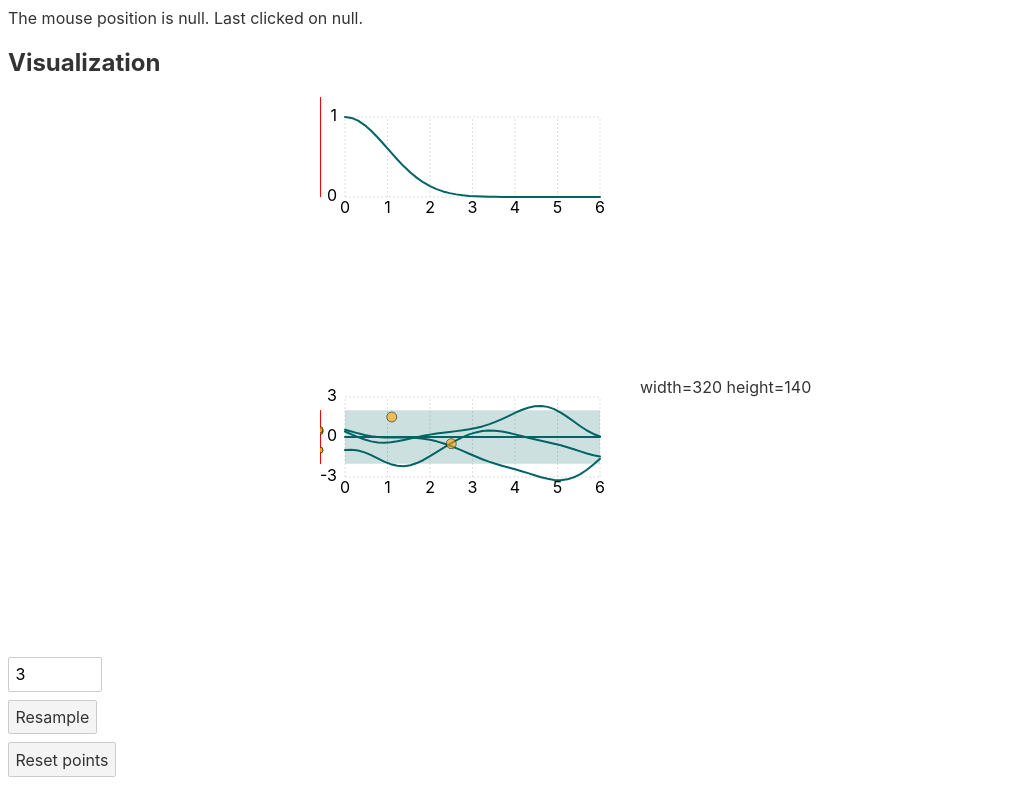
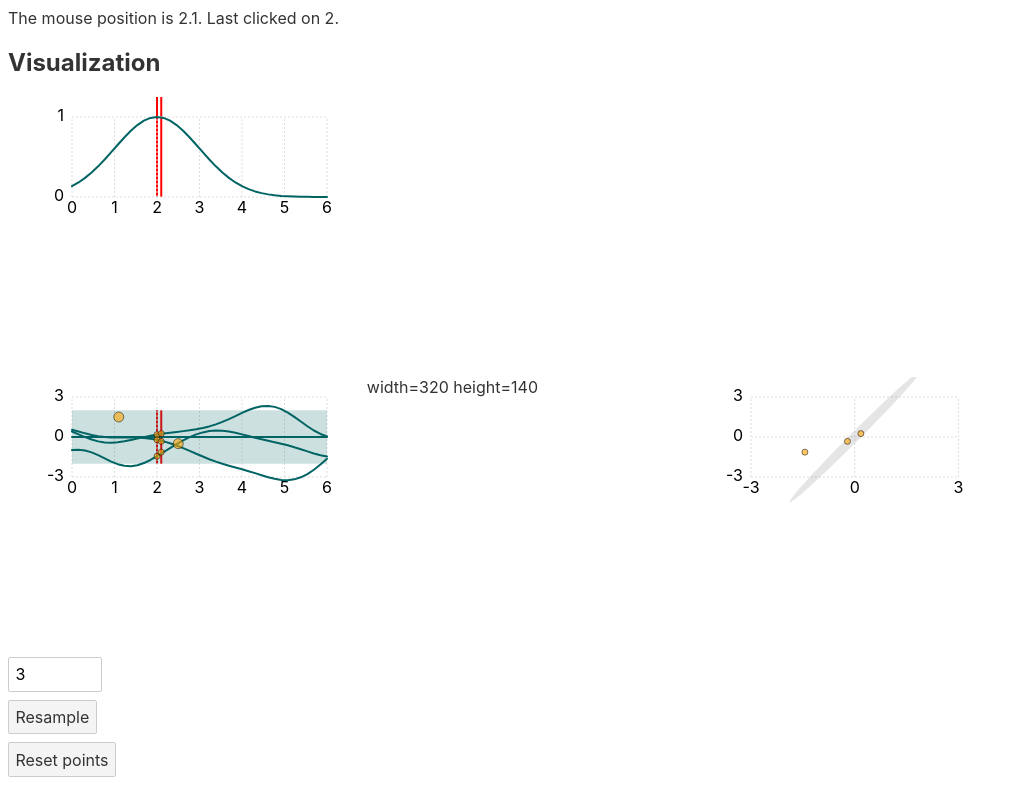
Before and after one commit to st--/interactive-gp-visualization, a Svelte app: page / in a window 1280 px wide. Shown: the whole page, without its empty margins (0-1018 px from the left). Built offline with nearby package versions, Linux system fonts and the light colour scheme.

Commit message:
add Covariance component

```diff
--- a/src/App.svelte
+++ b/src/App.svelte
@@ -22,10 +22,11 @@ vX: future thoughts
 <script lang="ts">
 	import Lineplot from './Lineplot.svelte';
 	import Kernelplot from './Kernelplot.svelte';
+	import Covariance from './Covariance.svelte';
 	import RandomSample from './RandomSample.svelte';
 	import { x1, x2, vs } from './store.js';
 	import { sqexp, matern12, white, sumKernel, covMatrix } from './kernels.js';
-	import { linspace, matrixSqrt, randn, sampleMvn } from './mymath.js';
+	import { linspace, matrixSqrt, randn, sampleMvn, covEllipse } from './mymath.js';
 	import { getIndexInSorted } from './binarysearch.js';
 
 	let num_grid = 40;
@@ -37,16 +38,19 @@ vX: future thoughts
 	$: k1s = xs.map(x => k($x1, x));
 	$: means = xs.map(_ => 0.0);
 	$: confidence = xs.map(x => 2 * Math.sqrt(k(x, x)));  // +/- 2 standard deviations
-	$: covMat = covMatrix(sumKernel([k, white(1e-6)]), xs);
+	$: kernelWithJitter = sumKernel([k, white(1e-6)]);
+	$: covMat = covMatrix(kernelWithJitter, xs);
 	$: covSqrt = matrixSqrt(covMat);
 	$: samples = sampleMvn(means, covSqrt, $vs);
 
+	// TODO: linear interpolation between two points
 	$: ysAtX1 = samples.getRow(getIndexInSorted(xs, $x1));
 	$: ysAtX2 = samples.getRow(getIndexInSorted(xs, $x2));
-	$: console.log(k1s);
-	$: console.log(samples);
-	$: console.log(`vs = ${$vs}`);
-	$: console.log(`covSqrt = ${covSqrt}`);
+
+	$: covY1Y2 = covMatrix(kernelWithJitter, [$x1, $x2]);
+	$: covProps = covEllipse(covY1Y2);
+	$: console.log(covProps);
+
 	// plot!
 	let points = [
 		{'x': 1.1, 'y': 1.5},
@@ -75,7 +79,10 @@ vX: future thoughts
 			<Kernelplot xs={xs} ys={k1s} />
 		</div>
 		<div class="chart" style="grid-row: 2; grid-column: 1;">
-			<Lineplot {xs} {means} {confidence} {samples} {points} {ysAtX1} {ysAtX2}/>
+			<Lineplot {xs} {means} {confidence} {samples} {points} {ysAtX1} {ysAtX2} />
+		</div>
+		<div class="chart" style="grid-row: 2; grid-column: 2;">
+			<Covariance {ysAtX1} {ysAtX2} {covProps} />
 		</div>
 	</div>
 	<RandomSample xsLength={num_grid} numSamples={numSamples} />
--- /dev/null
+++ b/src/Covariance.svelte
@@ -0,0 +1,84 @@
+<script>
+	import { onMount } from 'svelte';
+	import { scaleLinear } from 'd3-scale';
+	import { zip } from 'd3-array';
+	import Axes from './Axes.svelte';
+	export let ysAtX1, ysAtX2, covProps;
+
+	let svg;
+	let width = 200;
+	let height = 200;
+
+	const padding = { top: 20, right: 40, bottom: 40, left: 25 };
+
+	$: yTicks = height > 180 ?
+		[-3, -2, -1, 0, 1, 2, 3] :
+		[-3, 0, 3];
+	$: xTicks = yTicks;
+
+	$: xScale = scaleLinear()
+		.domain([minY, maxY])
+		.range([padding.left, width - padding.right]);
+
+	$: yScale = scaleLinear()
+		.domain([minY, maxY])
+		.range([height - padding.bottom, padding.top]);
+
+	$: yFactor = Math.abs((yScale(maxY) - yScale(minY)) / (maxY - minY));
+	$: console.log(yFactor);
+
+	$: yPairs = zip(ysAtX1, ysAtX2);
+
+	$: minY = Math.min.apply(null, yTicks);
+	$: maxY = Math.max.apply(null, yTicks);
+
+	onMount(resize);
+
+	function resize() {
+		({ width, height } = svg.getBoundingClientRect());
+	}
+</script>
+
+<svelte:window on:resize='{resize}' />
+
+<svg bind:this={svg}>
+	<Axes {xScale} {yScale} {xTicks} {yTicks} {width} {height} {padding} />
+
+	<!-- data -->
+	<g transform="rotate({covProps.angle} {xScale(0)} {yScale(0)})">
+		<ellipse cx='{xScale(0)}' cy='{yScale(0)}' rx='{yFactor * covProps.width}' ry='{yFactor * covProps.length}' />
+	</g>
+
+	{#each yPairs as ys}
+		<circle cx='{xScale(ys[0])}' cy='{yScale(ys[1])}' r='3' />
+	{/each}
+</svg>
+
+<style>
+	svg {
+		width: 50%;
+		height: 50%;
+		float: left;
+	}
+
+	ellipse {
+		fill-opacity: 0.1;
+	}
+	circle {
+		fill: orange;
+		fill-opacity: 0.6;
+		stroke: rgba(0,0,0,0.5);
+	}
+
+	.path-line {
+		fill: none;
+		stroke: rgb(0,100,100);
+		stroke-linejoin: round;
+		stroke-linecap: round;
+		stroke-width: 2;
+	}
+
+	.path-area {
+		fill: rgba(0,100,100,0.2);
+	}
+</style>
--- a/src/mymath.js
+++ b/src/mymath.js
@@ -10,6 +10,20 @@ export function linspace(start, stop, num) {
 export function cholesky(A) {
 	const chol = new m.CholeskyDecomposition(A);
   return chol.lowerTriangularMatrix;  // L such that LL^T = A
+}
+
+export function covEllipse(covMat) {
+	const e = new m.EigenvalueDecomposition(covMat);
+	const eigvals = e.realEigenvalues;
+	const largestEigvec = e.eigenvectorMatrix.getColumn(0);
+	const alpha = Math.atan2(largestEigvec[1], -largestEigvec[0]);
+	const factor = 2 * Math.sqrt(5.991);
+	return {
+		width: factor * Math.sqrt(eigvals[0]),
+		length: factor * Math.sqrt(eigvals[1]),
+		angle: alpha * 180 / Math.PI,
+
+	};
 }
 
 export function svdSqrt(A) {
--- a/src/store.js
+++ b/src/store.js
@@ -7,7 +7,7 @@ function createMinMaxStore(min, max, initial=null) {
 		set: (x) => { if (x < min) x = min; if (x > max) x = max; orig_set(x); },
 	};
 }
-export const x1 = createMinMaxStore(0, 6)
-export const x2 = createMinMaxStore(0, 6)
+export const x1 = createMinMaxStore(0, 6, 2.0)
+export const x2 = createMinMaxStore(0, 6, 2.1)
 export const vs = writable();
 export const seed = writable(0.5);
```
